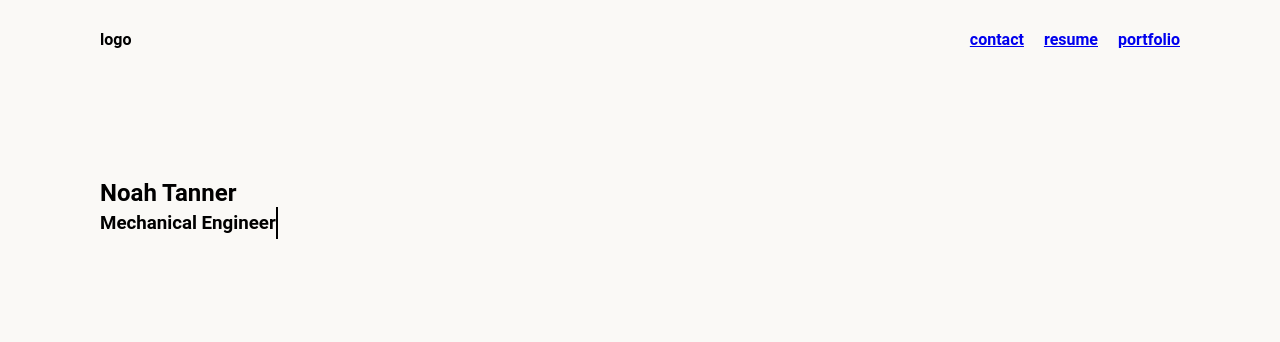
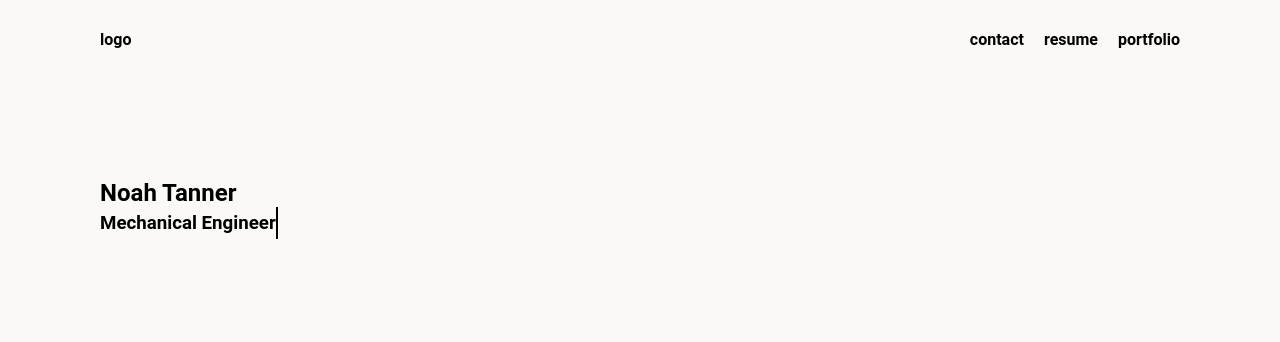
Before and after one commit to tanno1/Portfolio, a plain HTML site: page index.html in a window 1280 px wide. Drawn offline with Linux system fonts and the light colour scheme.

Commit message:
navbar pages

```diff
--- a/index.html
+++ b/index.html
@@ -14,13 +14,13 @@
         <a id=#home class="logo">logo</a>
         <ul id="navbar">
             <li>
-                <a href="#contact">contact</a>
+                <a href="links\contact.html">contact</a>
             </li>
             <li>
-                <a href="#resume">resume</a>
+                <a href="links\resume.html">resume</a>
             </li>
             <li>
-                <a href="#resume">portfolio</a>
+                <a href="links\portfolio.html">portfolio</a>
             </li>
         </ul>
     </header>
--- a/resources/index.css
+++ b/resources/index.css
@@ -12,7 +12,7 @@
     --offwhite: #FAF9F6;
 }
 
-
+/* OVERALL BODY */
 * {
     margin: 0;
     padding: 0;
@@ -21,6 +21,14 @@
 }
 
 /* VISITED LINKS DONT TURN PURPLE */
+a {
+    text-decoration: none;
+    color: black;
+}
+
+a:hover {
+    text-decoration: underline;
+}
 
 a:visited {
     text-decoration: none;
```
Also changed, not shown: links/resume.html (added, +12 -0 lines), links/contact.html (added), links/portfolio.html (added).
